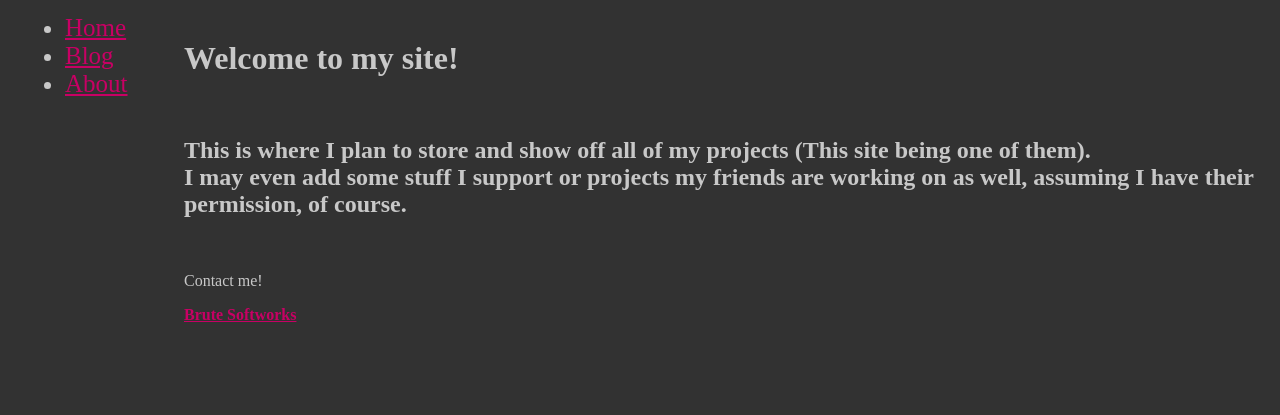
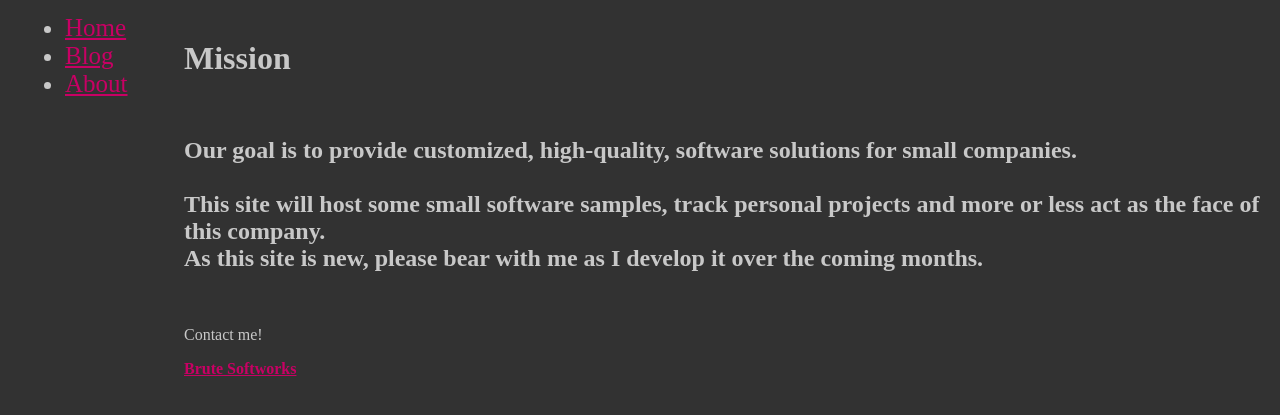
Before and after one commit to tony23nguyen/BruteWebsite, a plain HTML site: page index.html in a window 1280 px wide. Shown: the part 111-526 px from the top of the page. Drawn offline with Linux system fonts and the light colour scheme.

Commit message:
Professionalizing my site a bit.

```diff
--- a/index.html
+++ b/index.html
@@ -8,13 +8,15 @@
 
 </head>
 <body>
-   <br />   <br />
-	<h1>Welcome to my site!</h1>
+   <br /><br />
+	<h1>Mission</h1>
    <br />
       <h2>
-         This is where I plan to store and show off all of my projects (This site being one of them).
+         Our goal is to provide customized, high-quality, software solutions for small companies.
+         <br /><br />
+         This site will host some small software samples, track personal projects and more or less act as the face of this company.
          <br />
-         I may even add some stuff I support or projects my friends are working on as well, assuming I have their permission, of course.
+         As this site is new, please bear with me as I develop it over the coming months.
       </h2>
 	<br />
 	<p>Contact me!</p>
```
Also changed, not shown: about.html (+3 -4 lines), blog.html (+2 -2 lines).
